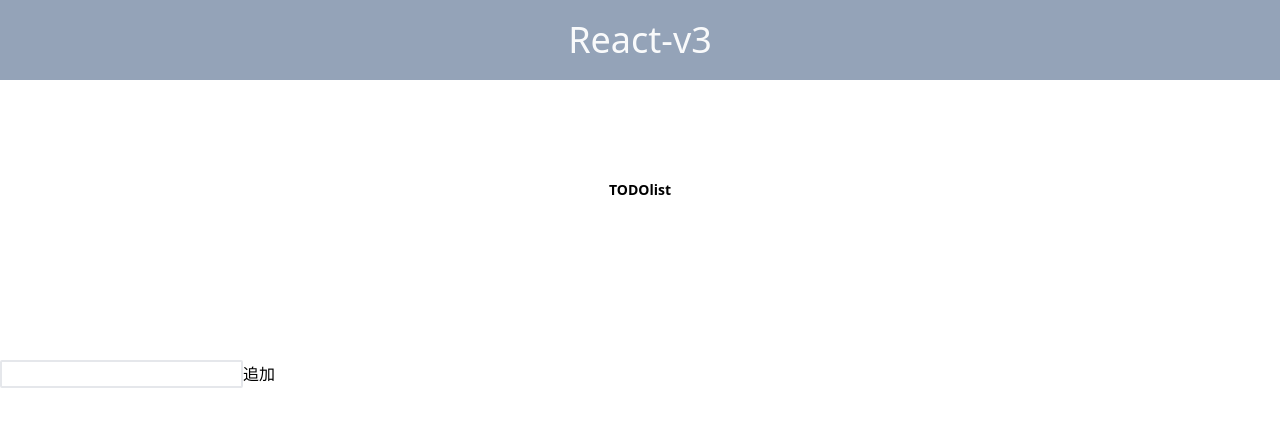
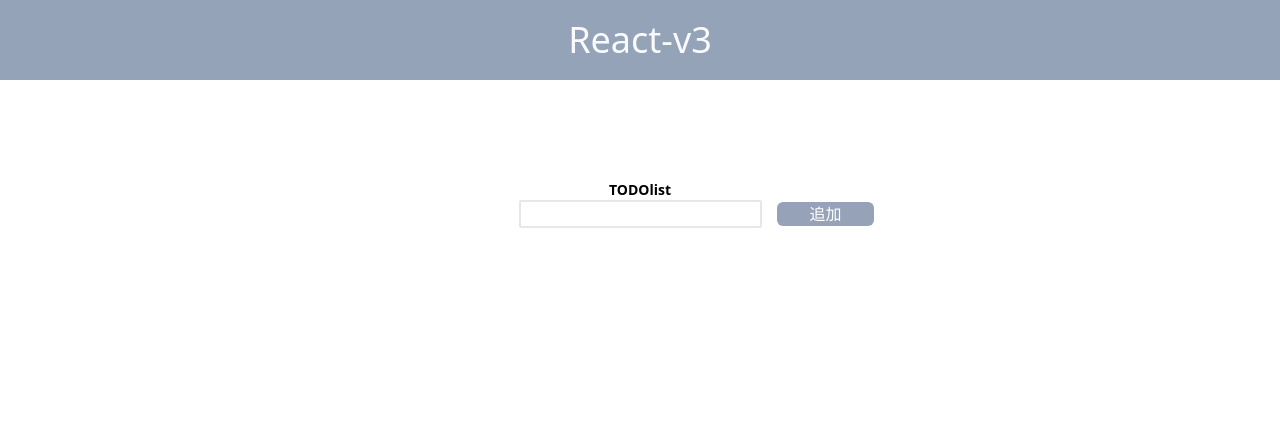
Before and after one commit to pj100-team/react-v3, a React (Create React App) app: page / in a window 1280 px wide. Shown: the top 426 px of the page. Built offline with nearby package versions, Linux system fonts and the light colour scheme.

Commit message:
css追加

```diff
--- a/src/App.css
+++ b/src/App.css
@@ -18,4 +18,9 @@
 	.p-form__submit {
 		@apply text-white bg-gray-400 rounded-lg w-fit py-2 px-8 mt-12 flex justify-center items-center transition hover:opacity-50;
 	}
+
+	.p-table__border th,
+	.p-table__border td {
+		@apply border-[#333] border-[1px] border-solid text-center py-[0.5em]
+	}
 }
--- a/src/App.tsx
+++ b/src/App.tsx
@@ -6,7 +6,8 @@ function App() {
     <>
       <header className="bg-[#94A3B8] text-center p-[20px] text-4xl text-[#F9FAFB]">React-v3</header>
       <main className="mt-[100px]">
-        <section className="flex flex-col gap-40">
+        {/* <section className="flex flex-col gap-40"> */}
+        <section className="max-w-[600px] mx-auto">
           <Practice5 />
         </section>
       </main>
--- a/src/components/addTodo.tsx
+++ b/src/components/addTodo.tsx
@@ -6,7 +6,7 @@ type PropsAddTodo = {
 
 const AddTodo: React.FC<PropsAddTodo> = ({ clickHandler, changeHandler, todoText }) => {
   return (
-    <div>
+    <div className="relative w-fit mx-auto">
       <input
         type="text"
         name="addItem"
@@ -15,7 +15,11 @@ const AddTodo: React.FC<PropsAddTodo> = ({ clickHandler, changeHandler, todoText
         value={todoText}
         onChange={changeHandler}
       />
-      <button type="button" onClick={clickHandler}>
+      <button
+        type="button"
+        onClick={clickHandler}
+        className="bg-[#95a2b8] absolute right-[-7em] top-[50%] translate-y-[-50%] rounded-md text-white px-[2em] transition hover:opacity-50"
+      >
         追加
       </button>
     </div>
--- a/src/components/allDeleteTodo.tsx
+++ b/src/components/allDeleteTodo.tsx
@@ -5,7 +5,14 @@ type PropsAllDeleteTodo = {
 
 const AllDeleteTodo: React.FC<PropsAllDeleteTodo> = ({ hasSelectedState, clickHandler }) => {
   return (
-    <button className={hasSelectedState ? '' : 'opacity-0 invisible'} onClick={clickHandler}>
+    <button
+      className={
+        hasSelectedState
+          ? 'text-white bg-[#dc2626] px-[0.5em] pointer-events-auto transition hover:opacity-50'
+          : 'opacity-0 invisibl'
+      }
+      onClick={clickHandler}
+    >
       一括削除
     </button>
   );
--- a/src/components/todoItem.tsx
+++ b/src/components/todoItem.tsx
@@ -8,13 +8,19 @@ interface Props extends Todo {
 const TodoItem: React.FC<Props> = ({ id, createdDate, todoText, selected, selectHandler, deleteHandler }) => {
   return (
     <tr key={id}>
-      <td>
+      <td className="">
         <input type="checkbox" name="selectFlg" checked={selected} onChange={selectHandler} />
       </td>
       <td>{createdDate.toLocaleDateString()}</td>
       <td>{todoText}</td>
       <td>
-        <input type="button" name="deleteFlg" value="削除" onClick={deleteHandler} />
+        <input
+          type="button"
+          name="deleteFlg"
+          value="削除"
+          onClick={deleteHandler}
+          className="pointer-events-auto transition hover:opacity-50"
+        />
       </td>
     </tr>
   );
--- a/src/templates/practice5.tsx
+++ b/src/templates/practice5.tsx
@@ -27,7 +27,7 @@ const Practice5 = () => {
       createdDate: new Date(),
       selected: false,
     };
-    setTodos((todos) => [newTodo, ...todos]);
+    setTodos((todos) => [...todos, newTodo]);
     setInputValue('');
   };
 
@@ -93,8 +93,8 @@ const Practice5 = () => {
       <AddTodo clickHandler={handleAdd} changeHandler={handleChange} todoText={inputValue} />
       <AllDeleteTodo hasSelectedState={hasSelected} clickHandler={handleAllDelete} />
       {todos.length > 0 && (
-        <table>
-          <thead>
+        <table className="p-table__border w-full mt-4">
+          <thead className="bg-[rgb(149,162,184)] text-white">
             <tr>
               <th>
                 <input
```
